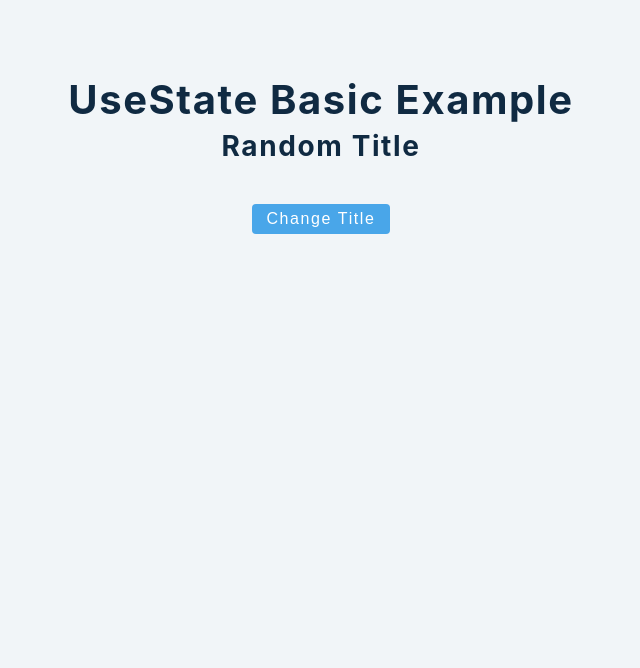
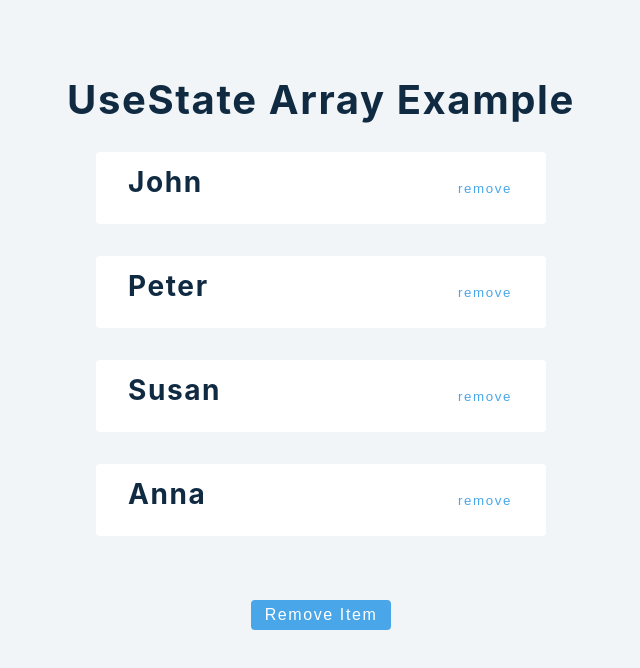
Before and after one commit to viktishchenko/start-react, a React (Create React App) app in the folder advanced/: page / in a window 1280 px wide. Shown: the top 668 px of the page, without its empty margins (319-959 px from the left). Built offline with nearby package versions, Linux system fonts and the light colour scheme.

Commit message:
feat: add useState array example

```diff
--- a/advanced/src/App.js
+++ b/advanced/src/App.js
@@ -4,7 +4,8 @@
 
 import React from "react";
 // import Setup from "./tutorial/1-useState/projects/1-error-example"; // :>> 1-st tutor
-import Setup from "./tutorial/1-useState/projects/2-useState-basic";
+// import Setup from "./tutorial/1-useState/projects/2-useState-basic"; // :>> 2-nd tutor
+import Setup from "./tutorial/1-useState/projects/3-useState-array";
 
 function App() {
   return (
--- a/advanced/src/tutorial/1-useState/projects/3-useState-array.js
+++ b/advanced/src/tutorial/1-useState/projects/3-useState-array.js
@@ -0,0 +1,46 @@
+/**
+ * imrc → rafce
+ */
+
+import React from "react"; // we can use {useState} here instead of React.useState([]) down below
+import { data } from "../../../data";
+
+const UseStateArray = () => {
+  const [people, setPeople] = React.useState(data);
+  const removeItem = (id) => {
+    let newPerson = people.filter((person) => {
+      return person.id !== id;
+    });
+    setPeople(newPerson);
+  };
+  return (
+    <>
+      <h2>useState array example</h2>
+      {people.map((person) => {
+        const { id, name } = person;
+        return (
+          <div key={id} className='item'>
+            <h3>{name}</h3>
+            <button
+              onClick={() => {
+                removeItem(id);
+              }}
+            >
+              remove
+            </button>
+          </div>
+        );
+      })}
+      <button
+        className='btn'
+        onClick={() => {
+          setPeople([]);
+        }}
+      >
+        remove item
+      </button>
+    </>
+  );
+};
+
+export default UseStateArray;
```
Also changed, not shown: advanced/src/assets/useState/Screenshot-3.png (added), advanced/src/tutorial/1-useState/README.md, 1 other file (tests, documents, lock files or other folders).
